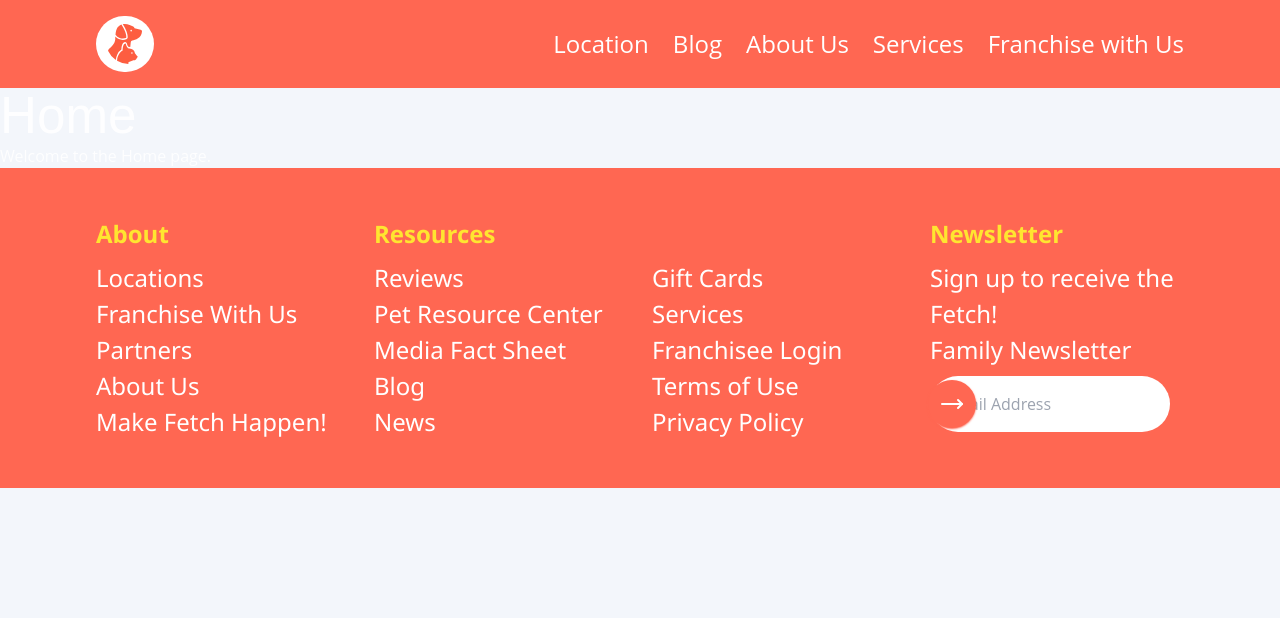
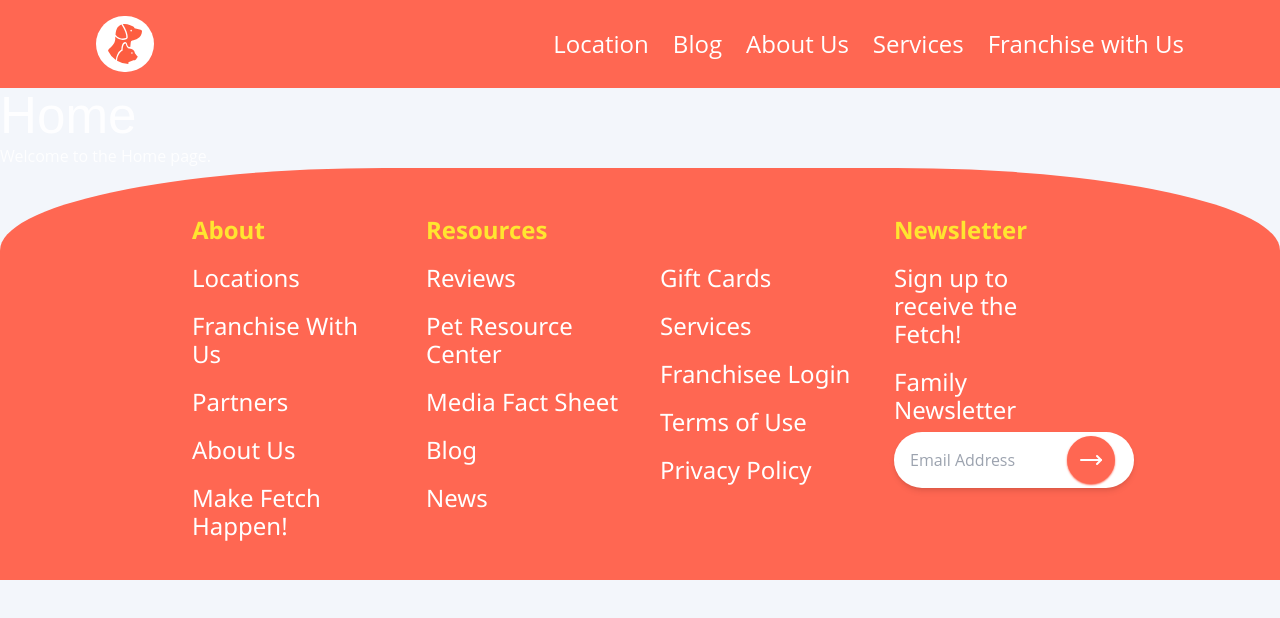
Before and after one commit to mikejbp/prueba-tecnica-frontend, a React (Vite) app: page / in a window 1280 px wide. Shown: the top 618 px of the page. Built offline with nearby package versions, Linux system fonts and the light colour scheme.

Commit message:
styles: Improve Footer and HomeLayout components with enhanced styling and layout; adjust grid structure and add background to Footer

```diff
--- a/src/app/components/layout/Footer.tsx
+++ b/src/app/components/layout/Footer.tsx
@@ -28,21 +28,29 @@
   ];
 
   return (
-    <footer className="text-white py-12 px-10 md:px-24 relative">
+    <footer className="text-white pb-10 px-10 lg:px-24 relative">
       <div className="absolute top-0 left-0 w-full h-full bg-red-light"></div>
-      <div className="relative grid grid-cols-1 md:grid-cols-4 gap-y-6 md:gap-x-6">
+      <div className="relative grid grid-cols-1 lg:grid-cols-4 gap-y-6 md:gap-x-10">
         {columns.map((col, i) => (
           <div key={i}>
-            <h6 className="text-menu font-segoe font-bold text-orangeYellow-dark">{col.title || '\u00A0'}</h6>
-            <ul className="text-menu font-segoe mt-2">
+            <h6 className="text-lg xl:text-menu font-segoe font-bold text-orangeYellow-dark">
+              {col.title || '\u00A0'}
+            </h6>
+            <ul className="text-lg xl:text-menu font-segoe mt-2">
               {col.items.map((item, idx) => (
-                <li key={idx}>{item}</li>
+                <li key={idx} className="mt-2 lg:mt-5">
+                  {item}
+                </li>
               ))}
             </ul>
             {col.isNewsletter && (
-              <div className="mt-2 relative">
-                <input type="email" placeholder="Email Address" className="p-4 text-gray bg-white rounded-full" />
-                <div className="bg-red-light shadow-sm shadow-red-light rounded-full h-12 p-3 ml-2 absolute right-52 bottom-0 top-1">
+              <div className="mt-2 absolute">
+                <input
+                  type="email"
+                  placeholder="Email Address"
+                  className="p-4 text-gray bg-white rounded-full shadow-md 2xl:w-80"
+                />
+                <div className="bg-red-light shadow-sm shadow-red-light max-w-12 rounded-full h-12 p-3 relative bottom-[3.3rem] left-[10.8rem] 2xl:left-[16.5rem]">
                   <MoveRight />
                 </div>
               </div>
--- a/src/app/components/layout/HomeLayout.tsx
+++ b/src/app/components/layout/HomeLayout.tsx
@@ -1,14 +1,17 @@
-import { Footer, Navbar } from "."
+import { Footer, Navbar } from '.';
 
 interface HomeLayoutProps {
-  children: React.ReactNode
+  children: React.ReactNode;
 }
+
 export default function HomeLayout({ children }: HomeLayoutProps) {
   return (
     <div className="min-h-screen w-screen">
       <Navbar />
       {children}
-      <Footer />
+      <div className="bg-red-light pt-12 px-10 md:px-24 lg:rounded-t-[30%_20%]">
+        <Footer />
+      </div>
     </div>
-  )
+  );
 }
```
